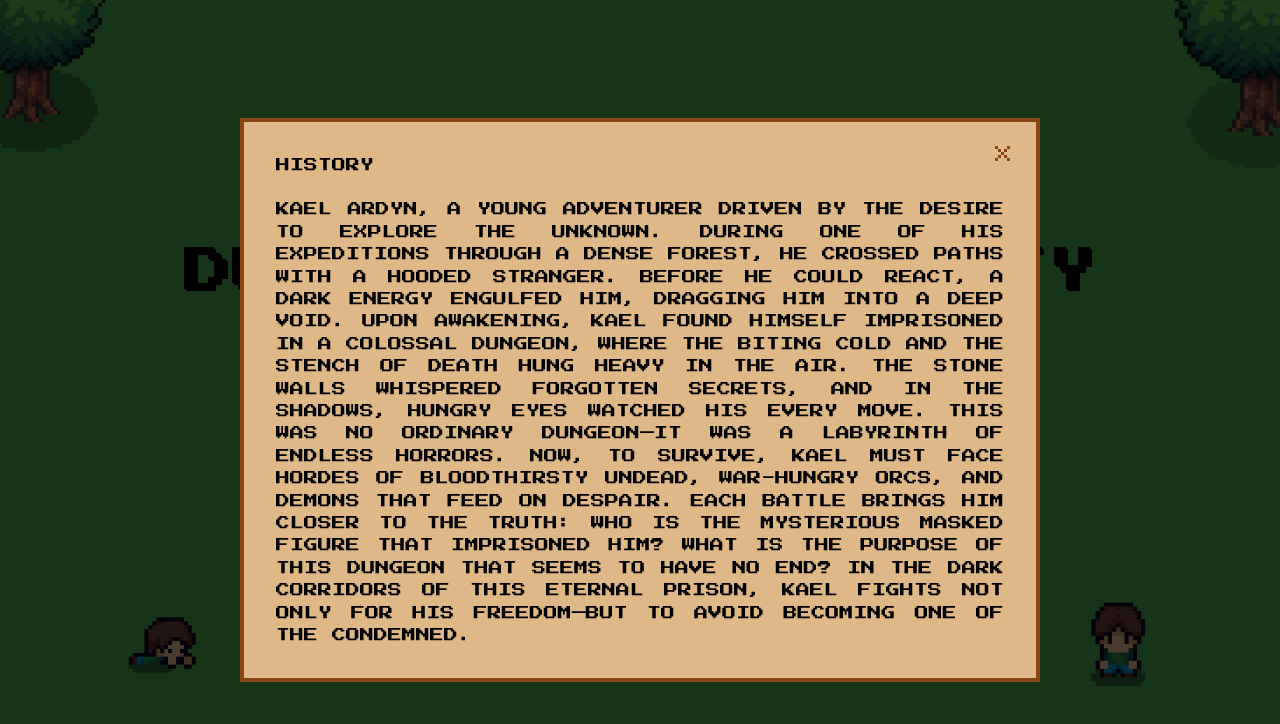
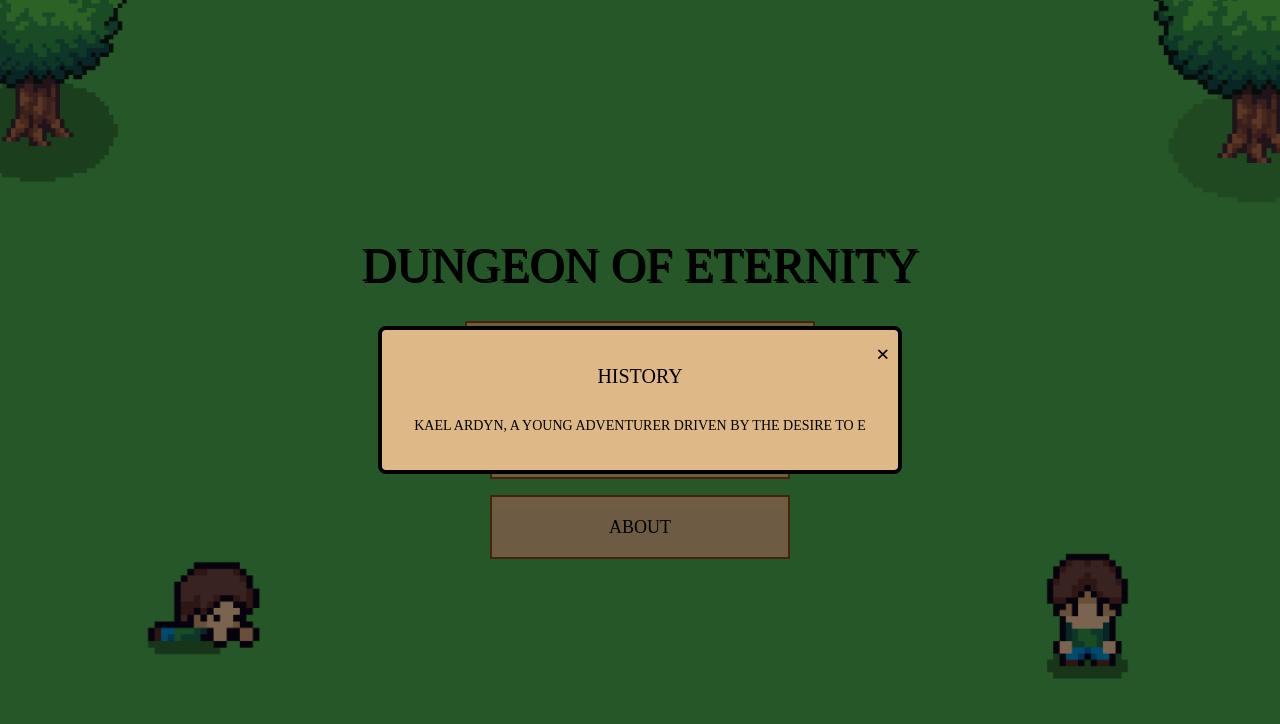
Before and after one commit to str4eis/Projeto-Logica, a SvelteKit app: page / in a window 1280 px wide. Both pictures are taken after a click on the button "HISTORY". Shown: the top 724 px of the page. Built offline with nearby package versions, Linux system fonts and the light colour scheme.

Commit message:
tela inicial

```diff
--- a/src/app.css
+++ b/src/app.css
@@ -1,3 +1,17 @@
 @import 'tailwindcss/base';
 @import 'tailwindcss/components';
 @import 'tailwindcss/utilities';
+@import url('https://fonts.googleapis.com/css2?family=Press+Start+2P&display=swap');
+
+:root {
+  margin: 0;
+  padding: 0;
+}
+
+body {
+  margin: 0;
+  padding: 0;
+  font-family: 'Press Start 2P', cursive;
+  background-color: #4CAF50 !important;
+  min-height: 100vh;
+}
--- a/src/routes/+page.svelte
+++ b/src/routes/+page.svelte
@@ -1,11 +1,12 @@
 <script lang="ts">
   import { goto } from '$app/navigation';
-
   import arvoreEsquerda from '$lib/assets/arvore_esquerda.png';
   import arvoreDireita from '$lib/assets/arvore_direita.png';
   import bonecoEsquerda from '$lib/assets/boneco_esquerda.png';
   import bonecoDireita from '$lib/assets/boneco_direita.png';
   import StoryModal from './historia/Storymodal.svelte';
+
+
 
   let historiaModalAberto = false;
 
@@ -18,140 +19,48 @@
   };
 </script>
 
-<main>
-  <div class="arvores-canto">
-      <img src={arvoreEsquerda} alt="Árvore esquerda" class="arvore-esquerda" />
-      <img src={arvoreDireita} alt="Árvore direita" class="arvore-direita" />
+<main class="w-full h-screen flex justify-center items-center relative">
+  <div class="absolute top-0 left-0 w-full pointer-events-none">
+    <img src={arvoreEsquerda} alt="Árvore esquerda" class="absolute top-0 left-0 w-[180px] h-auto" />
+    <img src={arvoreDireita} alt="Árvore direita" class="absolute top-0 right-0 w-[180px] h-auto" />
   </div>
 
-  <div class="personagens">
-      <img src={bonecoEsquerda} alt="Personagem esquerda" class="personagem-esquerda" />
-      <img src={bonecoDireita} alt="Personagem direita" class="personagem-direita" />
+  <div class="absolute bottom-[100px] w-full pointer-events-none">
+    <img src={bonecoEsquerda} alt="Personagem esquerda" class="absolute left-[100px] bottom-0 w-[200px] h-auto" />
+    <img src={bonecoDireita} alt="Personagem direita" class="absolute right-[100px] bottom-0 w-[180px] h-auto" />
   </div>
 
-  <div class="menu">
-    <h1>DUNGEON OF ETERNITY</h1>
+  <div class="text-center z-10">
+    <h1 class="text-black mb-8 text-5xl font-['Press_Start_2P'] drop-shadow-[2px_2px_0_#000]">
+      DUNGEON OF ETERNITY
+    </h1>
 
-    <div class="botoes">
-      <button on:click={() => goto('/jogar')}>PLAY</button>
+    <div class="flex flex-col gap-4 items-center">
+      <button
+        on:click={() => goto('/jogar')}
+        class="px-8 py-4 text-[28px] border-2 border-[#8B4513] bg-[#DEB887] text-black cursor-pointer font-['Press_Start_2P'] transition-all duration-300 w-[350px] uppercase hover:bg-[#8B4513] hover:text-white hover:scale-115"
+      >
+        PLAY
+      </button>
 
-      <button on:click={alternarHistoriaModal}>HISTORY</button>
+      <button
+        on:click={alternarHistoriaModal}
+        class="px-8 py-4 text-lg border-2 border-[#8B4513] bg-[#DEB887] text-black cursor-pointer font-['Press_Start_2P'] transition-all duration-300 w-[300px] uppercase hover:bg-[#8B4513] hover:text-white hover:scale-105"
+      >
+        HISTORY
+      </button>
 
-      <button on:click={navegarParaSobre}>ABOUT</button>
+      <button
+        on:click={navegarParaSobre}
+        class="px-8 py-4 text-lg border-2 border-[#8B4513] bg-[#DEB887] text-black cursor-pointer font-['Press_Start_2P'] transition-all duration-300 w-[300px] uppercase hover:bg-[#8B4513] hover:text-white hover:scale-105"
+      >
+        ABOUT
+      </button>
     </div>
-
   </div>
 
-    <StoryModal
-      isOpen={historiaModalAberto}
-      on:close={() => historiaModalAberto = false}
-    />
-
+  <StoryModal
+    isOpen={historiaModalAberto}
+    on:close={() => historiaModalAberto = false}
+  />
 </main>
-
-<style>
-  @import url('https://fonts.googleapis.com/css2?family=Press+Start+2P&display=swap');
-
-  :global(body) {
-    margin: 0;
-    padding: 0;
-    font-family: 'Press Start 2P', cursive;
-    background-color: #4CAF50;
-    min-height: 100vh;
-  }
-
-  main {
-    width: 100%;
-    height: 100vh;
-    display: flex;
-    justify-content: center;
-    align-items: center;
-    position: relative;
-  }
-
-  .arvores-canto {
-      position: absolute;
-      top: 0;
-      left: 0;
-      width: 100%;
-      pointer-events: none;
-  }
-
-  .arvore-esquerda {
-      position: absolute;
-      top: 0;
-      left: 0;
-      width: 150px;
-      height: auto;
-  }
-
-  .arvore-direita {
-      position: absolute;
-      top: 0;
-      right: 0;
-      width: 150px;
-      height: auto;
-  }
-
-  .personagens {
-  position: absolute;
-  bottom: 100px;
-  width: 100%;
-  pointer-events: none;
-}
-
-.personagem-esquerda {
-  position: absolute;
-  left: 100px;
-  bottom: 0;
-  width: 120px;
-  height: auto;
-}
-
-.personagem-direita {
-  position: absolute;
-  right: 100px;
-  bottom: 0;
-  width: 120px;
-  height: auto;
-}
-
-  .menu {
-    text-align: center;
-    z-index: 1;
-  }
-
-  h1 {
-    color: black;
-    margin-bottom: 2rem;
-    font-size: 3em;
-    font-family: 'Press Start 2P', cursive;
-    text-shadow: 2px 2px 0 #000;
-  }
-
-  .botoes {
-    display: flex;
-    flex-direction: column;
-    gap: 1rem;
-    align-items: center;
-  }
-
-  button {
-    padding: 1rem 2rem;
-    font-size: 1.2rem;
-    border: 2px solid #8B4513;
-    background-color: #DEB887;
-    color: black;
-    cursor: pointer;
-    font-family: 'Press Start 2P', cursive;
-    transition: all 0.3s;
-    width: 300px;
-    text-transform: uppercase;
-  }
-
-  button:hover {
-    background-color: #8B4513;
-    color: white;
-    transform: scale(1.05);
-  }
-</style>
--- a/src/routes/historia/Storymodal.svelte
+++ b/src/routes/historia/Storymodal.svelte
@@ -5,125 +5,113 @@
 
 	export let isOpen = false;
 
-	// Fecha o modal e dispara o evento 'close'
+	// Variáveis e funções reutilizadas do código do sobre
+	let estaDigitando = false;
+	let conteudoExibido: string[] = [];
+	let idIntervalo: ReturnType<typeof setInterval>;
+
+	const limparIntervalo = () => {
+	  if (idIntervalo) {
+		clearInterval(idIntervalo);
+	  }
+	};
+
+	const iniciarDigitacao = () => {
+	  estaDigitando = true;
+	  conteudoExibido = [''];
+	  let textoAtual = '';
+	  let linhaAtual = 0;
+	  let caracterAtual = 0;
+
+	  const textoCompleto = [
+		`KAEL ARDYN, A YOUNG ADVENTURER DRIVEN BY THE DESIRE TO EXPLORE THE UNKNOWN. DURING ONE OF HIS EXPEDITIONS THROUGH A DENSE
+		FOREST, HE CROSSED PATHS WITH A HOODED STRANGER. BEFORE HE COULD REACT, A DARK ENERGY ENGULFED HIM, DRAGGING HIM INTO A DEEP
+		VOID. UPON AWAKENING, KAEL FOUND HIMSELF IMPRISONED IN A COLOSSAL DUNGEON, WHERE THE BITING COLD AND THE STENCH OF DEATH HUNG
+		HEAVY IN THE AIR. THE STONE WALLS WHISPERED FORGOTTEN SECRETS, AND IN THE SHADOWS, HUNGRY EYES WATCHED HIS EVERY MOVE. THIS
+		WAS NO ORDINARY DUNGEON—IT WAS A LABYRINTH OF ENDLESS HORRORS. NOW, TO SURVIVE, KAEL MUST FACE HORDES OF BLOODTHIRSTY UNDEAD,
+		WAR-HUNGRY ORCS, AND DEMONS THAT FEED ON DESPAIR. EACH BATTLE BRINGS HIM CLOSER TO THE TRUTH: WHO IS THE MYSTERIOUS MASKED
+		FIGURE THAT IMPRISONED HIM? WHAT IS THE PURPOSE OF THIS DUNGEON THAT SEEMS TO HAVE NO END? IN THE DARK CORRIDORS OF THIS
+		ETERNAL PRISON, KAEL FIGHTS NOT ONLY FOR HIS FREEDOM—BUT TO AVOID BECOMING ONE OF THE CONDEMNED.`
+	  ];
+
+	  idIntervalo = setInterval(() => {
+		if (linhaAtual >= textoCompleto.length) {
+		  estaDigitando = false;
+		  limparIntervalo();
+		  return;
+		}
+
+		if (caracterAtual < textoCompleto[linhaAtual].length) {
+		  textoAtual += textoCompleto[linhaAtual][caracterAtual];
+		  conteudoExibido[0] = textoAtual;
+		  caracterAtual++;
+		} else {
+		  linhaAtual++;
+		  caracterAtual = 0;
+		}
+	  }, 50);
+	};
+
 	const closeModal = () => {
 	  dispatch('close');
+	  limparIntervalo(); // Limpa o intervalo ao fechar o modal
+	  conteudoExibido = []; // Reseta o conteúdo exibido
 	};
 
-	// Fecha o modal ao pressionar a tecla "Esc"
 	const handleKeyDown = (event: KeyboardEvent) => {
 	  if (event.key === 'Escape') {
 		closeModal();
 	  }
 	};
 
-	// Adiciona e remove o listener de teclado quando o modal é aberto/fechado
+	// Inicia a digitação sempre que o modal for aberto
 	onMount(() => {
 	  if (isOpen) {
+		iniciarDigitacao();
 		window.addEventListener('keydown', handleKeyDown);
 	  }
+
 	  return () => {
 		window.removeEventListener('keydown', handleKeyDown);
+		limparIntervalo(); // Limpa o intervalo ao fechar o modal
 	  };
 	});
+
+	// Observa mudanças em `isOpen` para iniciar/parar a digitação
+	$: if (isOpen) {
+	  iniciarDigitacao();
+	} else {
+	  limparIntervalo();
+	}
   </script>
 
   {#if isOpen}
 	<div
-		class="modal-overlay"
+	  class="fixed inset-0 flex items-center justify-center bg-black bg-opacity-50 z-50"
 	  role="dialog"
 	  aria-modal="true"
 	  aria-labelledby="modal-title"
 	  tabindex="-1"
 	>
-		<div class="modal-content">
-			<button class="close-button" on:click={closeModal} aria-label="Fechar modal"> × </button>
-			<div class="story-text">
-				<h2 id="modal-title">HISTORY</h2><br>
-				<p>
-					KAEL ARDYN, A YOUNG ADVENTURER DRIVEN BY THE DESIRE TO EXPLORE THE UNKNOWN. DURING ONE OF
-					HIS EXPEDITIONS THROUGH A DENSE FOREST, HE CROSSED PATHS WITH A HOODED STRANGER. BEFORE HE
-					COULD REACT, A DARK ENERGY ENGULFED HIM, DRAGGING HIM INTO A DEEP VOID. UPON AWAKENING,
-					KAEL FOUND HIMSELF IMPRISONED IN A COLOSSAL DUNGEON, WHERE THE BITING COLD AND THE STENCH
-					OF DEATH HUNG HEAVY IN THE AIR. THE STONE WALLS WHISPERED FORGOTTEN SECRETS, AND IN THE
-					SHADOWS, HUNGRY EYES WATCHED HIS EVERY MOVE. THIS WAS NO ORDINARY DUNGEON—IT WAS A
-					LABYRINTH OF ENDLESS HORRORS. NOW, TO SURVIVE, KAEL MUST FACE HORDES OF BLOODTHIRSTY
-					UNDEAD, WAR-HUNGRY ORCS, AND DEMONS THAT FEED ON DESPAIR. EACH BATTLE BRINGS HIM CLOSER TO
-					THE TRUTH: WHO IS THE MYSTERIOUS MASKED FIGURE THAT IMPRISONED HIM? WHAT IS THE PURPOSE OF
-					THIS DUNGEON THAT SEEMS TO HAVE NO END? IN THE DARK CORRIDORS OF THIS ETERNAL PRISON, KAEL
-					FIGHTS NOT ONLY FOR HIS FREEDOM—BUT TO AVOID BECOMING ONE OF THE CONDEMNED.
+	  <div class="bg-[#DEB887] p-8 rounded-lg max-w-3xl mx-4 relative border-4 border border-black">
+		<button
+		  class="absolute top-2 right-2 text-2xl font-bold hover:text-gray-700"
+		  on:click={closeModal}
+		  aria-label="Fechar modal"
+		>
+		  ×
+		</button>
+
+		<div class="text-black font-['Press_Start_2P']">
+		  <h2 id="modal-title" class="text-center text-xl mb-6">HISTORY</h2>
+		  <p class="text-sm leading-6 text-justify">
+			{#if conteudoExibido[0]}
+			  {conteudoExibido[0]}
+			{:else}
+			  &nbsp; <!-- Espaço reservado para evitar colapso de layout -->
+			{/if}
 		  </p>
 		</div>
 	  </div>
 	</div>
   {/if}
-
-<style>
-	.modal-overlay {
-		position: fixed;
-		top: 0;
-		left: 0;
-		width: 100%;
-		height: 100%;
-		background-color: rgba(0, 0, 0, 0.7);
-		display: flex;
-		justify-content: center;
-		align-items: center;
-		z-index: 1000;
-		animation: fadeIn 0.3s ease-in-out;
-	}
-
-	.modal-content {
-		background-color: #deb887;
-		padding: 2rem;
-		border: 4px solid #8b4513;
-		max-width: 800px;
-		width: 90%;
-		position: relative;
-		font-family: 'Press Start 2P', cursive;
-		animation: slideIn 0.3s ease-in-out;
-	}
-
-	.close-button {
-		position: absolute;
-		top: 10px;
-		right: 10px;
-		background: none;
-		border: none;
-		font-size: 24px;
-		cursor: pointer;
-		color: #8b4513;
-		padding: 5px 10px;
-	}
-
-	.close-button:hover {
-		color: #000;
-	}
-
-	.story-text {
-		font-size: 14px;
-		line-height: 1.6;
-		color: #000;
-		text-align: justify;
-	}
-
-	@keyframes fadeIn {
-		from {
-			opacity: 0;
-		}
-		to {
-			opacity: 1;
-		}
-	}
-
-	@keyframes slideIn {
-		from {
-			transform: translateY(-20px);
-			opacity: 0;
-		}
-		to {
-			transform: translateY(0);
-			opacity: 1;
-		}
-	}
-</style>
--- /dev/null
+++ b/src/routes/historia/historia.css
@@ -0,0 +1 @@
+@import url('https://fonts.googleapis.com/css2?family=Press_Start_2P&display=swap');
--- a/src/routes/sobre/+page.svelte
+++ b/src/routes/sobre/+page.svelte
@@ -1,7 +1,7 @@
 <script lang="ts">
   import logoIfpe from '$lib/assets/logo-ifpe.png';
 
-	let abaAtiva = 'project';
+  let abaAtiva = 'projeto';
   let estaDigitando = false;
   let conteudoExibido: string[] = [];
   let idIntervalo: ReturnType<typeof setInterval>;
@@ -46,14 +46,16 @@
 
   const obterConteudoAba = (aba: string) => {
     switch (aba) {
-			case 'project':
-				return 'This game was developed for the college Programming Logic project, with the goal of applying the concepts learned in the course, such as loops, logical operators, and functions. The focus was on creating an interactive experience where programming logic was essential to the games mechanics.';
+      case 'projeto':
+        return 'Este jogo foi desenvolvido para o projeto de Lógica de Programação da faculdade, com o objetivo de aplicar os conceitos aprendidos na disciplina, como loops, operadores lógicos e funções. O foco foi criar uma experiência interativa em que a programação lógica fosse essencial para a mecânica do jogo.';
       case 'idea':
-				return 'The idea was inspired by classic adventure and action games, such as Goof Troop, aiming to develop an experience focused on exploration and combat. The game was designed to challenge players through boss battles, requiring strategy to defeat enemies and progress in Dungeon of Eternity.';
+        return 'A ideia surgiu da inspiração em jogos clássicos de aventura e ação, como Goof Troop, buscando desenvolver uma experiência focada em exploração e combate. O jogo foi projetado para desafiar os jogadores por meio de batalhas contra bosses, exigindo estratégia para derrotar inimigos e avançar na Dungeon of Eternity.';
       case 'devel':
-				return 'During development, mechanics were implemented to allow character movement, interactions with the environment, and boss fights, using programming logic to structure the games flow. The project also served as an opportunity to enhance skills in game development, mechanics planning, and code organization.';
+        return 'Durante o desenvolvimento, foram implementadas mecânicas que permitem a movimentação do personagem, interações com o ambiente e lutas contra bosses, utilizando lógica de programação para estruturar o fluxo do jogo. O projeto também serviu como uma oportunidade para aprimorar habilidades em desenvolvimento de jogos, planejamento de mecânicas e organização de código.';
       case 'team':
-				return linksEquipe.map((membro) => `${membro.nome} - LinkedIn GitHub`);
+        return linksEquipe.map(membro =>
+          `${membro.nome} - LinkedIn GitHub`
+        );
       default:
         return '';
     }
@@ -72,10 +74,9 @@
     let linhaAtual = 0;
     let caracterAtual = 0;
 
-		const conteudo =
-			abaAtiva === 'team'
-				? (obterConteudoAba(abaAtiva) as string[])
-				: [obterConteudoAba(abaAtiva) as string];
+    const conteudo = abaAtiva === 'team' ?
+      obterConteudoAba(abaAtiva) as string[] :
+      [obterConteudoAba(abaAtiva) as string];
 
     idIntervalo = setInterval(() => {
       if (linhaAtual >= conteudo.length) {
@@ -89,8 +90,7 @@
           if (caracterAtual === 0) {
             conteudoExibido[linhaAtual] = '';
           }
-					conteudoExibido[linhaAtual] =
-						(conteudoExibido[linhaAtual] || '') + conteudo[linhaAtual][caracterAtual];
+          conteudoExibido[linhaAtual] = (conteudoExibido[linhaAtual] || '') + conteudo[linhaAtual][caracterAtual];
         } else {
           textoAtual += conteudo[linhaAtual][caracterAtual];
           conteudoExibido[0] = textoAtual;
@@ -114,63 +114,61 @@
   }
 </script>
 
-<main
-	class="relative flex min-h-screen w-full flex-col items-center justify-center bg-[#2D1B2E] font-['Press_Start_2P']"
->
+<main class="w-full min-h-screen flex flex-col justify-center items-center bg-[#2D1B2E] font-['Press_Start_2P'] relative">
   <button
-		class="absolute right-4 top-4 cursor-pointer border-none bg-transparent p-2 text-2xl leading-none text-white"
+    class="absolute top-4 right-4 bg-transparent border-none text-white text-2xl cursor-pointer p-2 leading-none"
     on:click={fechar}
   >
     ×
   </button>
 
-	<div class="flex w-[90%] max-w-[1200px] flex-col items-center p-8">
-		<div class="relative mb-6 flex h-[250px] w-full items-center justify-center">
-			<div class="mt-[-200px] flex items-center justify-center">
-				<img src={logoIfpe} alt="Logo IFPE" class="h-auto w-[300px] object-contain" />
+  <div class="w-[90%] max-w-[1200px] p-8 flex flex-col items-center">
+    <div class="flex justify-center items-center w-full h-[250px] mb-6 relative">
+      <div class="flex justify-center items-center mt-[-200px]">
+        <img src={logoIfpe} alt="Logo IFPE" class="w-[300px] h-auto object-contain">
       </div>
     </div>
 
-		<div class="mb-6 flex flex-wrap justify-center gap-8">
+    <div class="flex justify-center gap-8 flex-wrap mb-6">
       <button
-				class={`rounded-md px-4 py-2 ${abaAtiva === 'project' ? 'bg-yellow-300 text-black' : 'bg-transparent text-white hover:bg-gray-700'}`}
-				on:click={() => cliqueAba('project')}
+        class={`px-4 py-2 rounded-md ${abaAtiva === 'projeto' ? 'bg-yellow-300 text-black' : 'bg-transparent text-white hover:bg-gray-700'}`}
+        on:click={() => cliqueAba('projeto')}
       >
-				Project
+        projeto
       </button>
       <button
-				class={`rounded-md px-4 py-2 ${abaAtiva === 'idea' ? 'bg-yellow-300 text-black' : 'bg-transparent text-white hover:bg-gray-700'}`}
+        class={`px-4 py-2 rounded-md ${abaAtiva === 'idea' ? 'bg-yellow-300 text-black' : 'bg-transparent text-white hover:bg-gray-700'}`}
         on:click={() => cliqueAba('idea')}
       >
-				Idea
+        ideia
       </button>
       <button
-				class={`rounded-md px-4 py-2 ${abaAtiva === 'devel' ? 'bg-yellow-300 text-black' : 'bg-transparent text-white hover:bg-gray-700'}`}
+        class={`px-4 py-2 rounded-md ${abaAtiva === 'devel' ? 'bg-yellow-300 text-black' : 'bg-transparent text-white hover:bg-gray-700'}`}
         on:click={() => cliqueAba('devel')}
       >
-				Development
+        desenvolvimento
       </button>
       <button
-				class={`rounded-md px-4 py-2 ${abaAtiva === 'team' ? 'bg-yellow-300 text-black' : 'bg-transparent text-white hover:bg-gray-700'}`}
+        class={`px-4 py-2 rounded-md ${abaAtiva === 'team' ? 'bg-yellow-300 text-black' : 'bg-transparent text-white hover:bg-gray-700'}`}
         on:click={() => cliqueAba('team')}
       >
-				Team
+        equipe
       </button>
     </div>
 
-		<div class="w-full max-w-[900px] rounded-md border-2 border-black bg-[#DEB887] p-8">
+    <div class="bg-[#DEB887] p-8 rounded-md max-w-[900px] w-full border-2 border-black">
       {#if abaAtiva === 'team'}
         <div class="flex flex-col gap-4">
           {#each linksEquipe as membro, index}
             <div class="flex items-center gap-4 text-[0.8rem]">
               {#if conteudoExibido[index]}
-								<span class="w-32 text-black">{membro.nome}</span>
+                <span class="text-black w-32">{membro.nome}</span>
                 {#if conteudoExibido[index].includes('LinkedIn')}
                   <a
                     href={membro.linkedin}
                     target="_blank"
                     rel="noopener noreferrer"
-										class="text-blue-800 transition-colors hover:text-yellow-600"
+                    class="text-blue-800 hover:text-yellow-600 transition-colors"
                   >
                     LinkedIn
                   </a>
@@ -180,7 +178,7 @@
                     href={membro.github}
                     target="_blank"
                     rel="noopener noreferrer"
-										class="text-blue-800 transition-colors hover:text-yellow-600"
+                    class="text-blue-800 hover:text-yellow-600 transition-colors"
                   >
                     GitHub
                   </a>
@@ -190,14 +188,10 @@
           {/each}
         </div>
       {:else}
-				<p class="m-0 text-justify text-[0.8rem] leading-6 text-black">
+        <p class="m-0 text-[0.8rem] leading-6 text-black text-justify">
           {conteudoExibido[0]}
         </p>
       {/if}
     </div>
   </div>
 </main>
-
-<style>
-	@import url('https://fonts.googleapis.com/css2?family=Press_Start_2P&display=swap');
-</style>
--- /dev/null
+++ b/src/routes/sobre/sobre.css
@@ -0,0 +1 @@
+@import url('https://fonts.googleapis.com/css2?family=Press_Start_2P&display=swap');
```
Lines whose indentation alone changed are shown as unchanged.
